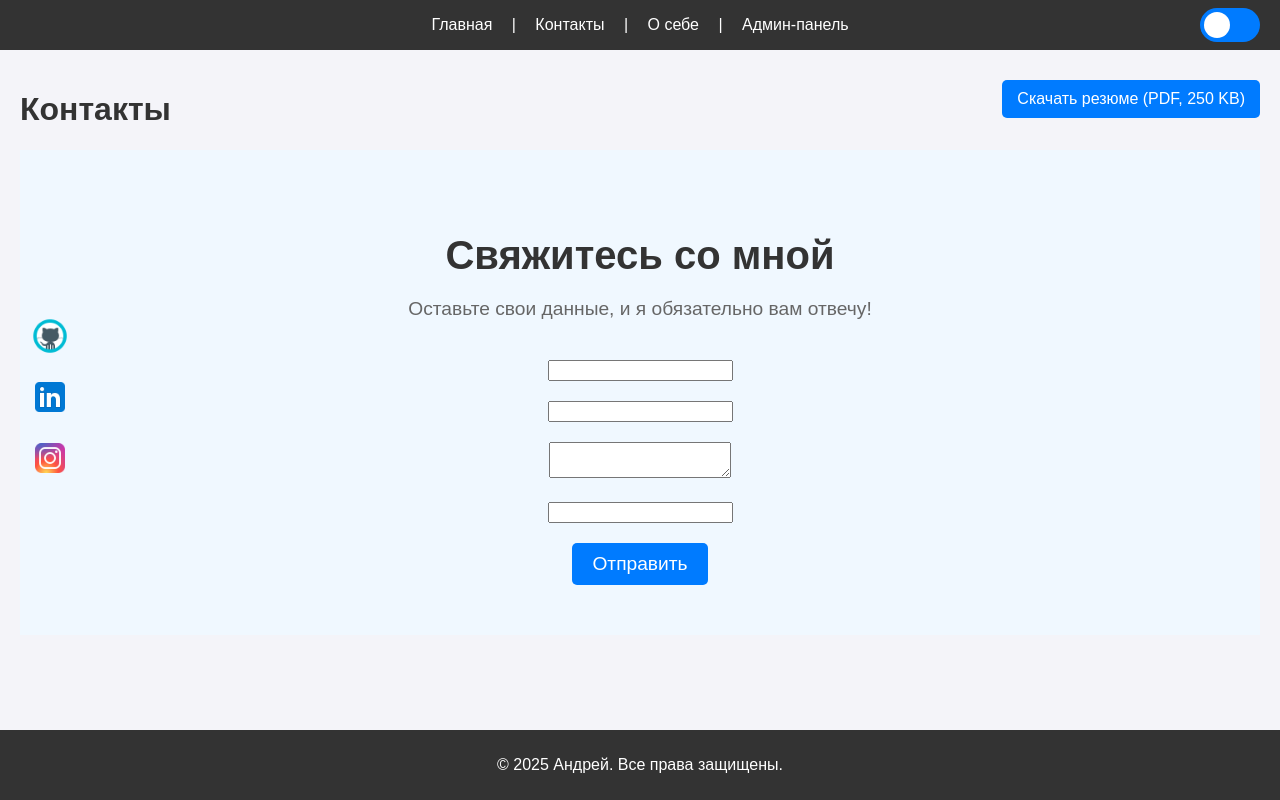
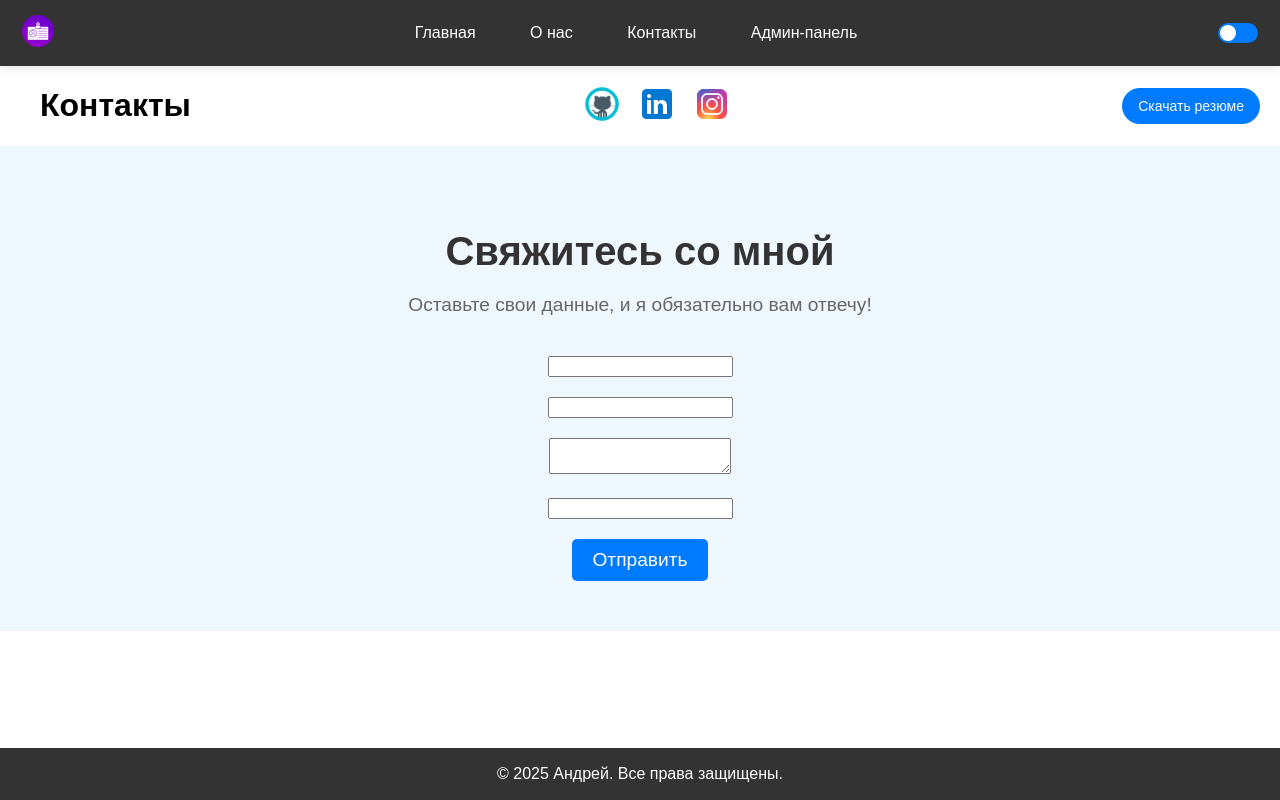
Before and after one commit to AndreiParmon/businesscard, a Django app: template templates/mysite/contact.html in a window 1280 px wide. Run offline with Django 3.2, Linux system fonts and the light colour scheme; the template is opened without the code that fills it: most values are stand-ins (such as "Sample title", 1, 10 or a date in 2020); form fields are guessed from the names that the template uses; some libraries are stand-ins or nearby versions.

Commit message:
visual changes

```diff
--- a/mysite/forms.py
+++ b/mysite/forms.py
@@ -40,7 +40,7 @@ class ContactForm(forms.Form):
 
     def clean_message(self):
         message = self.cleaned_data['message'].strip()
-        if len(message) < 10:
+        if len(message) < 5:
             raise ValidationError("Сообщение слишком короткое")
         return message
 
--- a/mysite/views.py
+++ b/mysite/views.py
@@ -15,6 +15,11 @@ def home(request):
         'name': name
     }
     return render(request, 'mysite/home.html', context)
+
+
+def my_view(request):
+    current_page = request.path
+    return render(request, 'template.html', {'current_page': current_page})
 
 
 class ContactView(View):
--- a/static/css/styles.css
+++ b/static/css/styles.css
@@ -2,18 +2,10 @@ body {
     font-family: Arial, sans-serif;
     margin: 0;
     padding: 0;
-    background-color: #f4f4f9;
-    color: #333;
-    display: grid;
-    grid-template-rows: auto 1fr auto; /* Шапка, контент, футер */
-    min-height: 100vh;
-}
-
-header {
-    background-color: #333;
-    color: #fff;
-    padding: 1em 0;
-    text-align: center;
+    transition: background-color 0.3s, color 0.3s;
+    display: flex;
+    flex-direction: column;
+    min-height: 100vh; /* Занимает всю высоту экрана */
 }
 
 header a {
@@ -26,21 +18,42 @@ header a:hover {
     text-decoration: underline;
 }
 
-main {
-    padding: 20px;
+h1 {
+    margin-left: 20px;
 }
 
+main {
+    flex: 1; /* Растягивает основной контент, чтобы футер был внизу */
+}
 
+nav a {
+    padding: 5px 10px;
+    text-decoration: none;
+    color: #fff;
+}
+
+nav a.active {
+    background: #007bff;
+    color: white;
+    border-radius: 4px;
+}
+
+nav a:hover,
+nav a:target {
+  color: #fff;
+  font-weight: bold;
+}
 
 footer {
     background: #333;
+    text-align: center;
     color: #fff;
-    text-align: center;
-    padding: 10px 20px;
-    margin-top: 40px;
+    padding: 1px 1px;
+    margin-top: 80px;
 }
 
 /*переключение темы*/
+
 .dark-theme {
     background-color: #434445;
     color: #ffffff;
@@ -66,6 +79,7 @@ footer {
 .dark-theme .landing {
     background-color: #434445;
 }
+
 .dark-theme .contact-section {
     background-color: #434445;
 }
@@ -85,23 +99,11 @@ footer {
 .dark-theme .success-section p {
     color: #ffffff;
 }
+
 /*-------------------------------------------------------------------*/
 
-/*анимация при наведении*/
-
-.social-icon {
-    width: 40px;
-    height: 40px;
-    margin: 0 10px;
-    transition: transform 0.3s ease;
-}
-
-.social-icon:hover {
-    transform: scale(1.2);
-}
-
 .landing {
-    padding: 50px 20px;
+    padding: 20px 20px;
     background-color: #f0f8ff;
     text-align: center;
     margin-bottom: -50px;
@@ -117,13 +119,8 @@ footer {
     display: block;
 }
 
-.landing h1 {
-    font-size: 2.5rem;
-    margin-bottom: 10px;
-}
-
 .landing p {
-    font-size: 1.2rem;
+    font-size: 1.5rem;
     color: #666;
 }
 
@@ -164,10 +161,12 @@ footer {
     }
 }
 
-/*о себе*/
+/*--------------------------------------------------------------*/
+
+/*обо мне*/
 .about-section {
     padding: 50px 0;
-    background-color: #f8f9fa;
+    background-color: #f0f8ff;
     text-align: left;
 }
 
@@ -251,7 +250,7 @@ footer {
 }
 
 .btn-primary:hover {
-    background-color: #0056b3;
+    background-color: #007bff;
     transform: scale(1.05);
 }
 
@@ -271,6 +270,10 @@ footer {
 }
 
 @media (max-width: 768px) {
+    .contact-section {
+        padding: 50px 20px;
+    }
+
     .contact-section h2 {
         font-size: 2rem;
     }
@@ -319,97 +322,116 @@ footer {
     background-color: #0056b3;
 }
 
-/*------------------------------------------------*/
-/*переключатель темы*/
-.switch {
-    position: absolute; /* Фиксируем бегунок в одном месте */
-    top: 8px; /* Отступ сверху */
-    right: 20px; /* Отступ справа */
-    display: inline-block;
-    width: 60px;
-    height: 34px;
-    z-index: 1000; /* Чтобы бегунок был поверх других элементов */
+/*-------------------------------------------------------------------*/
+
+/* Основные стили для строки */
+.top-action-bar {
+    margin-left: 20px;
+    margin-right: 20px;
+    display: flex;
+    justify-content: space-between;
+    align-items: center;
 }
 
-.switch input {
+/* Стили для социальных иконок */
+.social-icons {
+    display: flex;
+    gap: 15px;
+}
+
+.social-icon {
+    width: 40px;
+    height: 40px;
+    transition: transform 0.3s;
+}
+
+.social-icon:hover {
+    transform: scale(1.1);
+}
+
+/* Стили для кнопки */
+.download-btn {
+    display: inline-flex;
+    align-items: center;
+    padding: 10px 16px;
+    background-color: #007bff;
+    color: white;
+    text-decoration: none;
+    border-radius: 20px;
+    font-size: 14px;
+    font-weight: 500;
+    transition: all 0.3s;
+}
+
+.download-btn:hover {
+    background-color: #1a68d1;
+    transform: translateY(-2px);
+}
+
+/* Адаптация для мобильных */
+@media (max-width: 768px) {
+    .top-action-bar {
+        flex-direction: column;
+        gap: 15px;
+        padding: 15px;
+    }
+}
+
+/*-------------------------------------------------------------------*/
+
+/* Стили шапки */
+.header {
+    background-color: #333;
+    padding: 15px 22px;
+    box-shadow: 0 2px 10px rgba(0, 0, 0, 0.1);
+    display: flex;
+    justify-content: space-between;
+    align-items: center;
+}
+
+/* Стили переключателя */
+.theme-switch {
+    display: flex;
+    align-items: center;
+    gap: 8px;
+    cursor: pointer;
+}
+
+.theme-switch input {
     opacity: 0;
-    width: 0;
-    height: 0;
+    position: absolute;
 }
 
 .slider {
-    position: absolute;
-    cursor: pointer;
-    top: 0;
-    left: 0;
-    right: 0;
-    bottom: 0;
+    width: 40px;
+    height: 20px;
     background-color: #007bff;
-    transition: 0.4s;
-    border-radius: 34px; /* Круглая форма */
+    border-radius: 20px;
+    position: relative;
+    transition: background-color 0.3s;
 }
 
 .slider:before {
+    content: "";
     position: absolute;
-    content: "";
-    height: 26px;
-    width: 26px;
-    left: 4px;
-    bottom: 4px;
+    width: 16px;
+    height: 16px;
+    left: 2px;
+    bottom: 2px;
     background-color: white;
-    transition: 0.4s;
     border-radius: 50%;
+    transition: transform 0.3s;
 }
 
-/* Активное состояние (когда темная тема включена) */
-input:checked + .slider {
-    background-color: #434445; /* Цвет бегунка при включении */
+.theme-switch input:checked + .slider {
+    background-color: #434445;
 }
 
-/* Перемещение кружка в правую сторону при включении */
-input:checked + .slider:before {
-    transform: translateX(26px); /* Перемещение в положение "Включено" */
+.theme-switch input:checked + .slider:before {
+    transform: translateX(20px);
 }
 
-
-/*-------------------------------------------------------------------*/
-
-
-/*соцсети*/
-.social-column {
-    position: absolute;
-    top: 50%;
-    left: 20px; /* Расположение по левому краю экрана */
-    transform: translateY(-50%);
-    display: flex;
-    flex-direction: column;
-    gap: 15px;
+.theme-label {
+    font-size: 14px;
+    user-select: none;
 }
-
-.social-column a {
-    color: #007bff;
-    text-decoration: none;
-    font-size: 1.5rem;
-    transition: color 0.3s ease, transform 0.3s ease;
-}
-
-.social-column a:hover {
-    color: #0056b3;
-    transform: scale(1.1);
-}
-
-/*---------------------------------------------*/
-
-.fixed-btn {
-    position: absolute; /* Фиксированное положение на экране */
-    top: 80px; /* Отступ сверху */
-    right: 20px; /* Отступ справа */
-    padding: 10px 15px;
-    font-size: 1rem;
-    color: #fff;
-    text-decoration: none;
-    background-color: #007bff;
-    border-radius: 5px;
-    transition: background-color 0.3s ease, transform 0.3s ease;
-    z-index: 1000; /* Поверх других элементов */
-}
--- a/static/js/theme.js
+++ b/static/js/theme.js
@@ -1,21 +1,27 @@
-document.addEventListener('DOMContentLoaded', () => {
-    const toggleSwitch = document.getElementById('theme-toggle');
-    const savedTheme = localStorage.getItem('theme') || 'light';
+// Функция для применения темы
+function applyTheme(isDark) {
+    document.body.classList.toggle('dark-theme', isDark);
+    localStorage.setItem('darkTheme', isDark);
 
-    // Установка начальной темы
-    if (savedTheme === 'dark') {
-        document.body.classList.add('dark-theme');
-        toggleSwitch.checked = true;
-    }
+    // Обновляем все переключатели на странице
+    document.querySelectorAll('.theme-checkbox').forEach(checkbox => {
+        checkbox.checked = isDark;
+    });
+}
 
-    // Добавление логики переключения темы
-    toggleSwitch.addEventListener('change', () => {
-        if (toggleSwitch.checked) {
-            document.body.classList.add('dark-theme');
-            localStorage.setItem('theme', 'dark');
-        } else {
-            document.body.classList.remove('dark-theme');
-            localStorage.setItem('theme', 'light');
-        }
+// Инициализация темы при загрузке
+document.addEventListener('DOMContentLoaded', function () {
+    const savedTheme = localStorage.getItem('darkTheme') === 'true';
+    applyTheme(savedTheme);
+
+    // Обработчик изменения переключателя
+    document.querySelectorAll('.theme-checkbox').forEach(checkbox => {
+        checkbox.addEventListener('change', function () {
+            applyTheme(this.checked);
+        });
     });
 });
+
+// Для отладки - проверяем в консоли
+console.log('Система темы инициализирована');
+console.log('Текущая тема:', localStorage.getItem('darkTheme'));
--- a/templates/mysite/base.html
+++ b/templates/mysite/base.html
@@ -9,16 +9,41 @@
     <script src="/static/js/theme.js"></script>
 </head>
 <body>
-<header>
-    <nav>
-        <a href="/">Главная</a> | <a href="/contact/">Контакты</a> | <a href="/about/">О себе</a> |
+<header class="header">
+    <div class="logo">
+        <img src="/static/images/logo_x32.png" alt="logo">
+    </div>
+
+    <nav class="main-menu">
+        <a href="{% url 'home' %}" class="{% if request.path == '/' %}active{% endif %}">Главная</a>
+        <a href="{% url 'about' %}" class="{% if request.path == '/about/' %}active{% endif %}">О нас</a>
+        <a href="{% url 'contact' %}" class="{% if request.path == '/contact/' %}active{% endif %}">Контакты</a>
+
+
+        <!--        <a href="/">Главная</a>-->
+        <!--        <a href="/contact/">Контакты</a>-->
+        <!--        <a href="/about">Обо мне</a>-->
         <a href="/admin" class="admin-link">Админ-панель</a>
-        <label class="switch">
-            <input type="checkbox" id="theme-toggle">
-            <span class="slider"></span>
-        </label>
     </nav>
+    <label class="theme-switch">
+        <input type="checkbox" class="theme-checkbox">
+        <span class="slider"></span>
+    </label>
 </header>
+
+<!--<header>-->
+<!--    <nav>-->
+<!--        <a href="/">Главная</a> | <a href="/contact/">Контакты</a> | <a href="/about/">Обо мне</a> |-->
+<!--        <a href="/admin" class="admin-link">Админ-панель</a>-->
+<!--        <div class="theme-switcher-wrapper">-->
+<!--            <label class="theme-switcher">-->
+<!--                <input type="checkbox" class="theme-switcher-checkbox">-->
+<!--                <span class="slider"></span>-->
+<!--                <span class="theme-icon">🌓</span>-->
+<!--            </label>-->
+<!--        </div>-->
+<!--    </nav>-->
+<!--</header>-->
 <main>
     {% block content %}{% endblock %}
 </main>
--- a/templates/mysite/contact.html
+++ b/templates/mysite/contact.html
@@ -4,12 +4,32 @@
 
 {% block content %}
 
-<h1>Контакты</h1>
+<div class="top-action-bar">
+    <h1>Контакты</h1>
+
+    <!-- Социальные иконки -->
+    <div class="social-icons">
+        <a href="https://github.com/AndreiParmon" target="_blank" aria-label="GitHub">
+            <img src="/static/images/github-icon.png" alt="GitHub" class="social-icon">
+        </a>
+        <a href="https://www.linkedin.com/in/andrei-parmon-2845a0354/" target="_blank" aria-label="LinkedIn">
+            <img src="/static/images/linkedin-icon.png" alt="LinkedIn" class="social-icon">
+        </a>
+        <a href="https://www.instagram.com/andrei_parmon/" target="_blank" aria-label="Instagram">
+            <img src="/static/images/instagram-icon.png" alt="Instagram" class="social-icon">
+        </a>
+    </div>
+
+    <!-- Кнопка скачивания -->
+    <a href="/static/files/resume.pdf" download class="download-btn">
+        <i class="fas fa-download"></i> Скачать резюме
+    </a>
+</div>
+
 <section id="contact" class="contact-section">
     <div class="container">
         <h2>Свяжитесь со мной</h2>
         <p>Оставьте свои данные, и я обязательно вам отвечу!</p>
-
         {% if form.non_field_errors %}
         <div class="alert alert-danger">
             {% for error in form.non_field_errors %}
@@ -17,10 +37,8 @@
             {% endfor %}
         </div>
         {% endif %}
-
         <form method="post" action="" class="contact-form" id="contactForm">
             {% csrf_token %}
-
             <div class="form-group">
                 {{ form.name }}
                 {% if form.name.errors %}
@@ -56,7 +74,6 @@
 
             {{ form.g_recaptcha_response }}
 
-
             <div class="form-group">
                 <div class="g-recaptcha" data-sitekey="{{ recaptcha_site_key }}"></div>
             </div>
@@ -78,22 +95,4 @@
         }
     });
 </script>
-
-<p>
-    <a href="/static/files/resume.pdf" download class="btn btn-primary fixed-btn">
-        <i class="fas fa-download"></i> Скачать резюме (PDF, 250 KB)
-    </a>
-</p>
-
-<div class="social-column">
-    <a href="https://github.com/AndreiParmon " target="_blank">
-        <img src="/static/images/github-icon.png" alt="GitHub" class="social-icon">
-    </a>
-    <a href="https://www.linkedin.com/in/andrei-parmon-2845a0354/" target="_blank">
-        <img src="/static/images/linkedin-icon.png" alt="LinkedIn" class="social-icon">
-    </a>
-    <a href="https://www.instagram.com/andrei_parmon/" target="_blank">
-        <img src="/static/images/instagram-icon.png" alt="Instagram" class="social-icon">
-    </a>
-</div>
 {% endblock %}
--- a/templates/mysite/contact_success.html
+++ b/templates/mysite/contact_success.html
@@ -1,6 +1,6 @@
 {% extends 'mysite/base.html' %}
 
-{% block title %}Спасибо!{% endblock %}
+{% block title %}Обратная связь{% endblock %}
 
 {% block content %}
 
@@ -11,5 +11,4 @@
         <a href="/" class="btn btn-primary mt-4">Вернуться на главную</a>
     </div>
 </section>
-
 {% endblock %}
```
Also changed, not shown: business_card/settings.py (+55 -34 lines), business_card/urls.py (+4 -4 lines), templates/mysite/about.html (+6 -2 lines), templates/mysite/home.html (+5 -2 lines), db.sqlite3, static/images/logo_x32.png (added), 1 other file.
